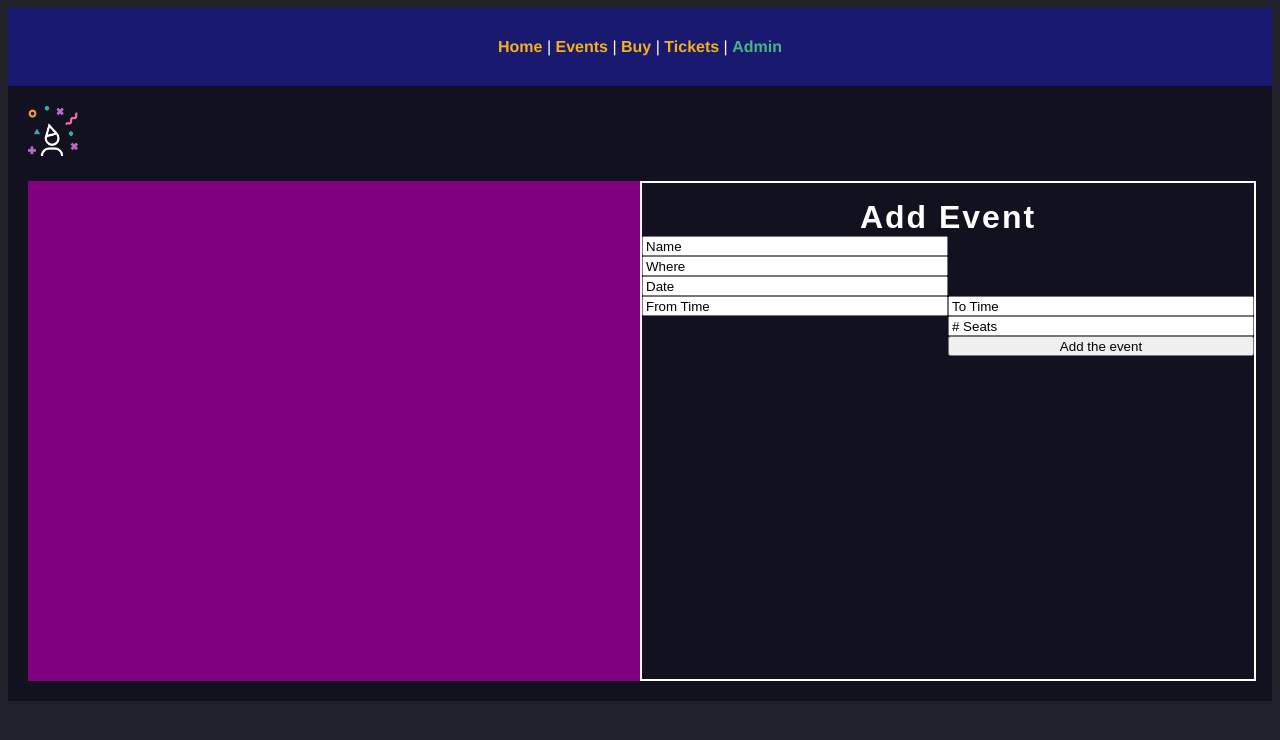
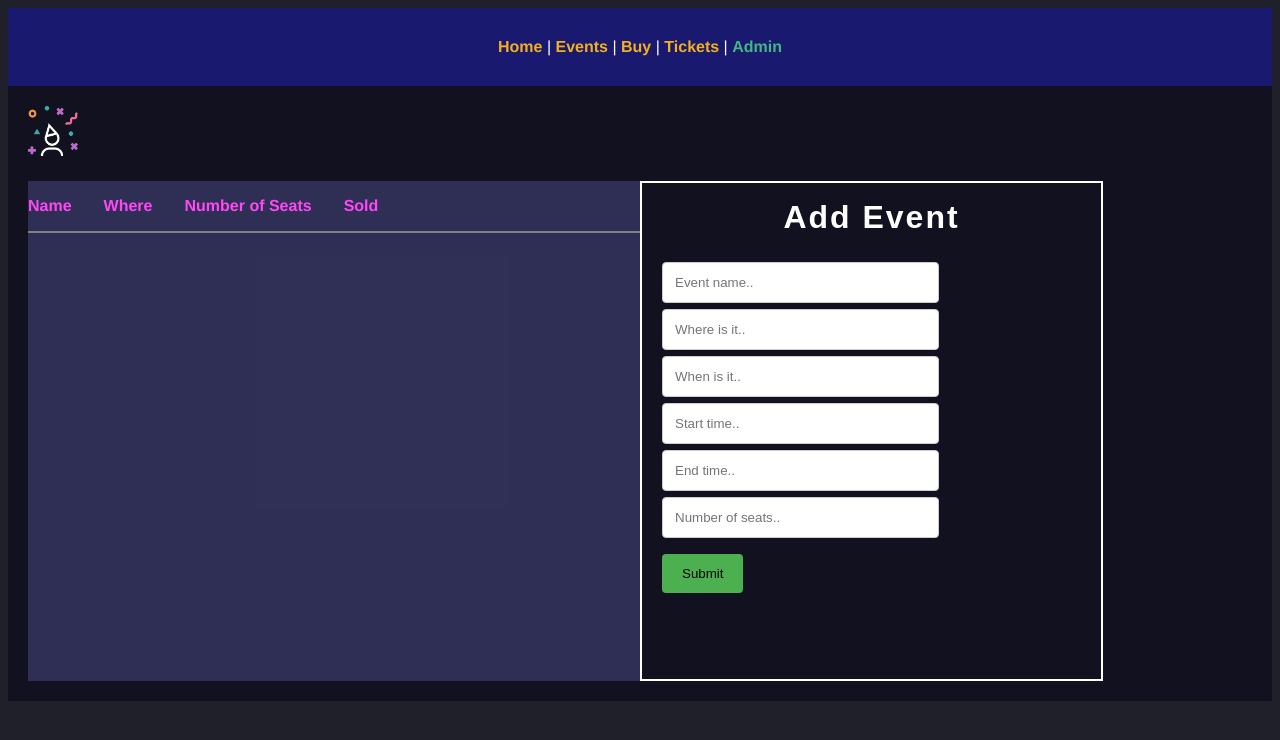
Before and after one commit to VictoRadefjall/TicketApp, a Vue app: page /#/admin in a window 1280 px wide. Shown: the top 740 px of the page. Built offline with nearby package versions, Linux system fonts and the light colour scheme; a web font is replaced by a local one.

Commit message:
Form added in Admin view

```diff
--- a/src/views/Admin.vue
+++ b/src/views/Admin.vue
@@ -11,19 +11,55 @@
 
 
         <div class="events-list">
+        <div class="headings">
+            <h3>Name</h3>
+            <h3>Where</h3>
+            <h3>Number of Seats</h3>
+            <h3>Sold</h3>
+        </div>
 
         </div>
 
             <div class="add-event">
                 <h2>Add Event</h2>
-                <form action="/action_page.php" class="formular">
-                    <input class="e-name" type="text" name="Event name" value="Name"><br>
-                    <input class="e-where" type="text" name="Where" value="Where"><br>
-                    <input class="e-date" type="text" name="Date" value="Date"> <br>
-                    <input class="e-from" type="text" name="Time" value="From Time"> <input type="text" name="Time" value="To Time"> <br>
-                    <input class="e-seat" type="text" name="Seat" value="# Seats"><br>
-                    <input class="e-add" type="submit" value="Add the event">
-                </form>
+                <div class="container">
+                    <form action="/action_page.php">
+                        <div class="row">
+                        <div class="col-75">
+                            <input type="text" id="fname" name="firstname" placeholder="Event name..">
+                        </div>
+                        </div>
+                        <div class="row">
+                        <div class="col-75">
+                            <input type="text" id="lname" name="lastname" placeholder="Where is it..">
+                        </div>
+                        </div>
+                        <div class="row">
+                        <div class="col-75">
+                            <input type="text" id="lname" name="lastname" placeholder="When is it..">
+                        </div>
+                        </div>
+                            <div class="row">
+                        <div class="col-75">
+                            <input type="text" id="lname" name="lastname" placeholder="Start time..">
+                        </div>
+                        </div>
+                        <div class="row">
+                        <div class="col-75">
+                            <input type="text" id="lname" name="lastname" placeholder="End time..">
+                        </div>
+                        </div>
+                        <div class="row">
+                        <div class="col-75">
+                            <input type="text" id="lname" name="lastname" placeholder="Number of seats..">
+                        </div>
+                        </div>
+
+                        <div class="row">
+                        <input type="submit" value="Submit">
+                        </div>
+                    </form>
+                </div>
             </div>
 
     </div>
@@ -72,54 +108,92 @@ export default {
 
 .events-list{
     grid-area: left;
-    color: white;
-    background: purple;
+    color: rgb(255, 71, 246);
     width: 100%;
     height: auto;
+    background: rgba(117, 117, 212, 0.301);
+}
+
+.headings {
+    display: flex;
+    justify-content: flex-start;
+    border-bottom: solid 2px grey;
+
+        h3{
+        font-size: 1rem;
+        margin-right: 2rem;
+
+    }
 }
 
 .add-event{
     grid-area: right;
     color: white;
-    // background: plum;
-    width: 100%;
+    width: 75%;
     border: solid white 2px;
 }
 
-.formular {
-    display: grid;
-    grid-template-columns: 1fr 1fr;
-    grid-template-rows: 20px 20px 20px 20px 20px 20px;
-    grid-template-areas:
-    "name"
-    "where"
-    "date"
-    "from to"
-    "seats ."
-    "add-event ."
-    ;
-}
-.e-name{
-    grid-area: "name";
-}
-.e-where{
-    grid-area: "where";
-}
-.e-date{
-    grid-area: "date";
-}
-.e-from{
-    grid-area: "from";
-}
-.e-to{
-    grid-area: "to";
-}
-.e-seats{
-    grid-area: "seats";
-}
-.e-add{
-    grid-area: "add-event";
+//FORM STYLING
+
+input[type=text], select, textarea {
+  width: 100%;
+  padding: 12px;
+  border: 1px solid #ccc;
+  border-radius: 4px;
+  resize: vertical;
 }
 
+label {
+  padding: 12px 12px 12px 0;
+  display: inline-block;
+}
+
+input[type=submit] {
+  background-color: #4CAF50;
+  color: none;
+  padding: 12px 20px;
+  border: none;
+  border-radius: 4px;
+  cursor: pointer;
+  margin-top: 1rem;
+  float: left;
+}
+
+input[type=submit]:hover {
+  background-color: #45a049;
+}
+
+.container {
+  border-radius: 5px;
+  background-color: none;
+  padding: 20px;
+}
+
+.col-25 {
+  float: left;
+  width: 20%;
+  margin-top: 6px;
+}
+
+.col-75 {
+  float: left;
+  width: 60%;
+  margin-top: 6px;
+}
+
+/* Clear floats after the columns  for submit button */
+.row:after {
+  content: "";
+  display: table;
+  clear: both;
+}
+
+/* Responsive layout - Shrinks iput fields */
+@media screen and (max-width: 600px) {
+  .col-25, .col-75, input[type=submit] {
+    width: 75%;
+    margin-top: 0;
+  }
+}
 
 </style>
```
